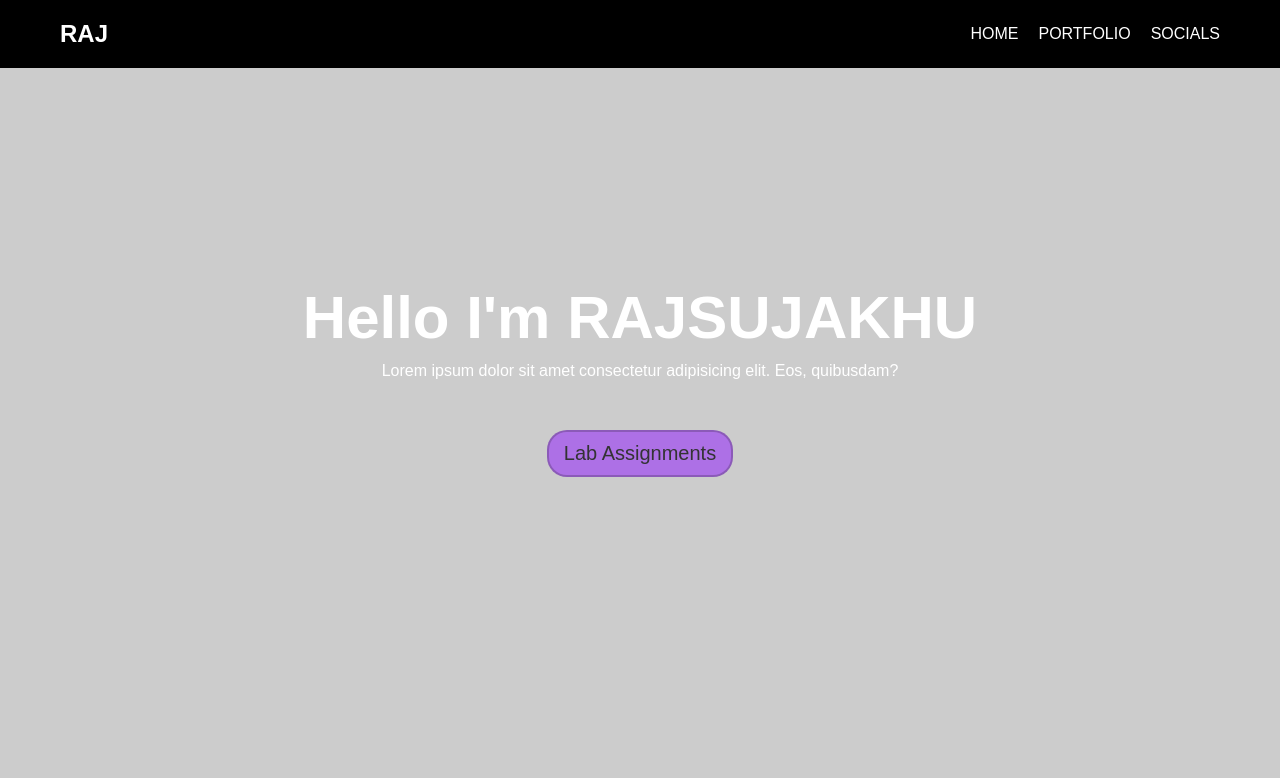
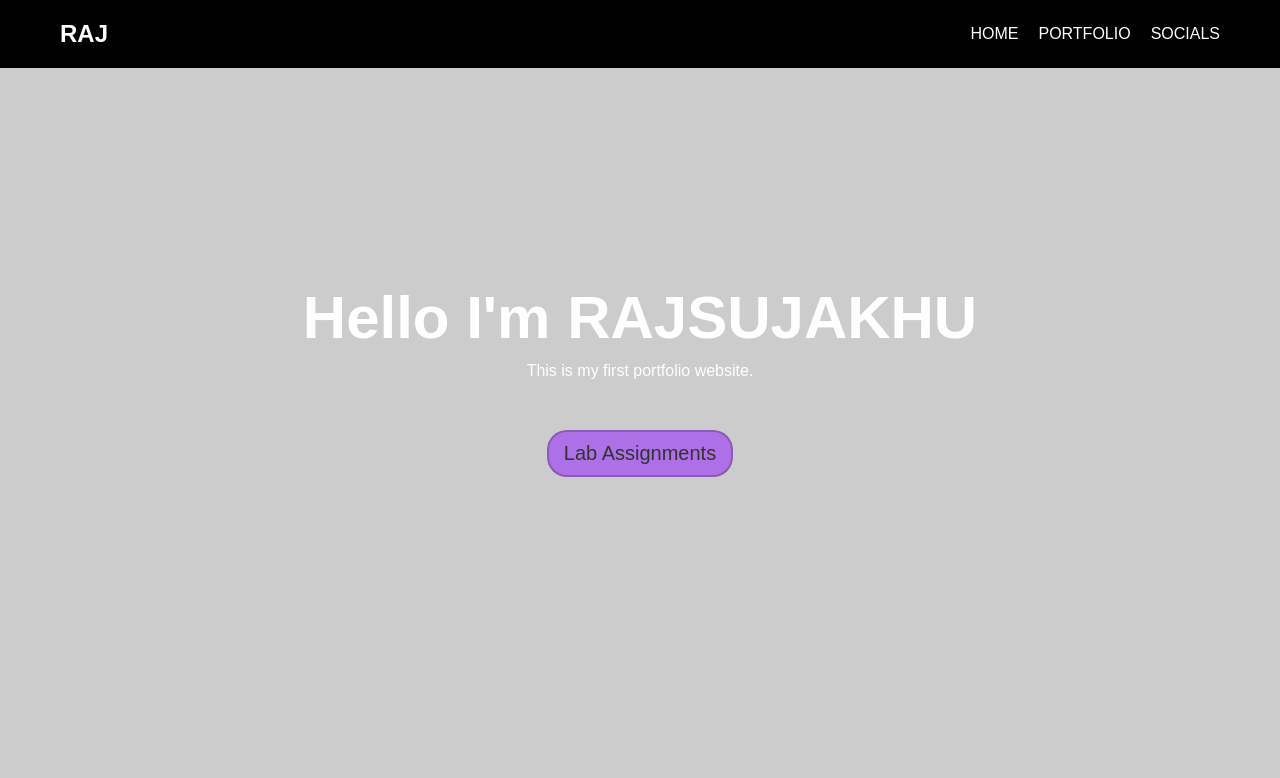
Before and after one commit to RajSujakhu/rajsujakhu.github.io, a plain HTML site: page index.html in a window 1280 px wide. Shown: the top 778 px of the page. Drawn offline with Linux system fonts and the light colour scheme.

Commit message:
Update index.html

```diff
--- a/index.html
+++ b/index.html
@@ -28,7 +28,7 @@
         <div class="content flex">
             <div class="text">
                 <h1>Hello I'm <span>RAJ</span>SUJAKHU</h1>
-                <p>Lorem ipsum dolor sit amet consectetur adipisicing elit. Eos, quibusdam?</p>
+                <p>This is my first portfolio website.</p>
             </div>
             <a href="index1.html">Lab Assignments</a>
         </div>
```
